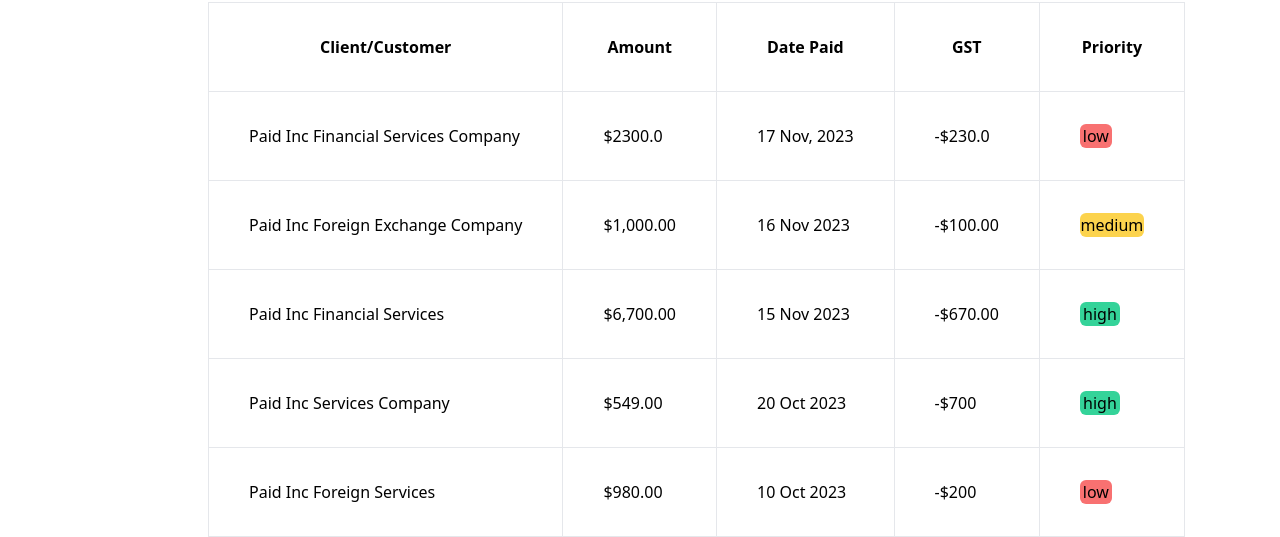
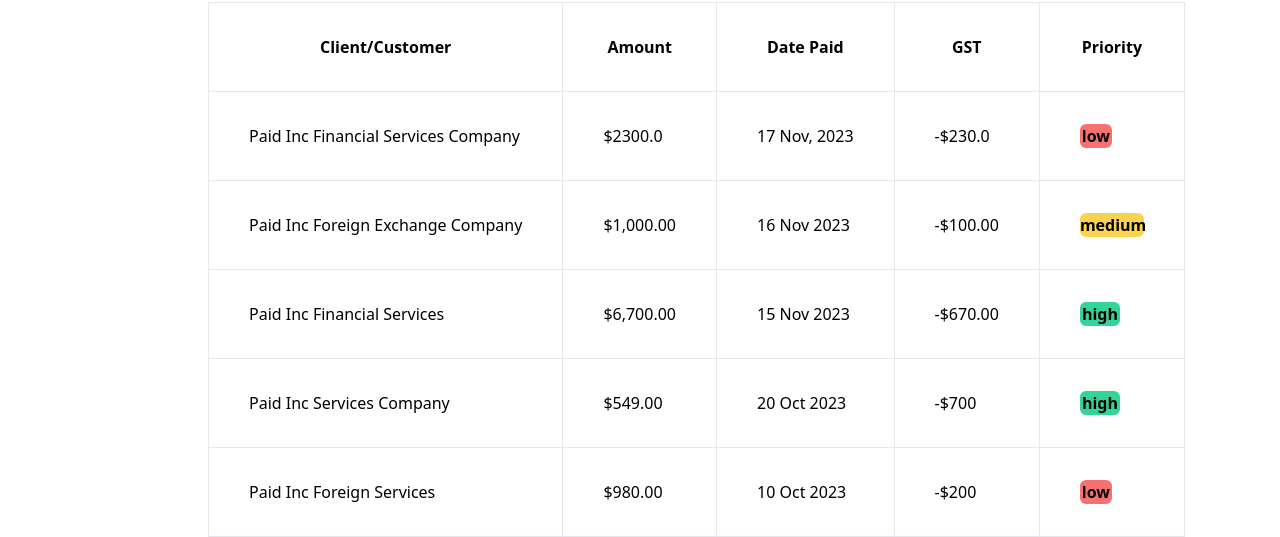
Before and after one commit to FalguniShinde2004/Bootcoding_Internship, a plain HTML site: page task1/tailwind.html in a window 1280 px wide. Shown: the part 386-923 px from the top of the page. Drawn offline with nearby package versions, Linux system fonts and the light colour scheme.

Commit message:
Modifications are done

```diff
--- a/task1/tailwind.html
+++ b/task1/tailwind.html
@@ -48,35 +48,35 @@
             <td class="border px-10 py-8">$2300.0</td>
             <td class="border px-10 py-8">17 Nov, 2023</td>
             <td class="border px-10 py-8">-$230.0</td>
-            <td class="border px-10 py-4"><button class="bg-red-400 rounded-md size-1 w-8"> low</button></td>
+            <td class="border px-10 py-4"><button class="bg-red-400 rounded-md size-1 w-8"> <b>low</b></button></td>
         </tr>
         <tr>
             <td class="border px-10 py-8">Paid Inc Foreign Exchange Company</td>
             <td class="border px-10 py-8">$1,000.00</td>
             <td class="border px-10 py-8">16 Nov 2023</td>
             <td class="border px-10 py-8">-$100.00</td>
-            <td class="border px-10 py-8"><button class="bg-yellow-300 rounded-md size-1 w-16"> medium </button></td>
+            <td class="border px-10 py-8"><button class="bg-yellow-300 rounded-md size-1 w-16"> <b>medium </b></button></td>
         </tr>
         <tr>
             <td class="border px-10 py-8">Paid Inc Financial Services</td>
             <td class="border px-10 py-8">$6,700.00</td>
             <td class="border px-10 py-8">15 Nov 2023</td>
             <td class="border px-10 py-8">-$670.00</td>
-            <td class="border px-10 py-8"><button class="bg-green-400 rounded-md size-1 w-10"> high</button></td>
+            <td class="border px-10 py-8"><button class="bg-green-400 rounded-md size-1 w-10"><b>high</b></button></td>
         </tr>
         <tr>
             <td class="border px-10 py-8">Paid Inc Services Company</td>
             <td class="border px-10 py-8">$549.00</td>
             <td class="border px-10 py-8">20 Oct 2023</td>
             <td class="border px-10 py-8">-$700</td>
-            <td class="border px-10 py-8"><button class="bg-green-400 rounded-md size-1 w-10"> high </button></td>
+            <td class="border px-10 py-8"><button class="bg-green-400 rounded-md size-1 w-10"><b>high</b> </button></td>
         </tr>
         <tr>
             <td class="border px-10 py-8">Paid Inc Foreign Services</td>
             <td class="border px-10 py-8">$980.00</td>
             <td class="border px-10 py-8">10 Oct 2023</td>
             <td class="border px-10 py-8">-$200</td>
-            <td class="border px-10 py-8"><button class="bg-red-400 rounded-md size-1 w-8"> low</button></td>
+            <td class="border px-10 py-8"><button class="bg-red-400 rounded-md size-1 w-8"><b>low</b></button></td>
         </tr>
 
     </table>
```
